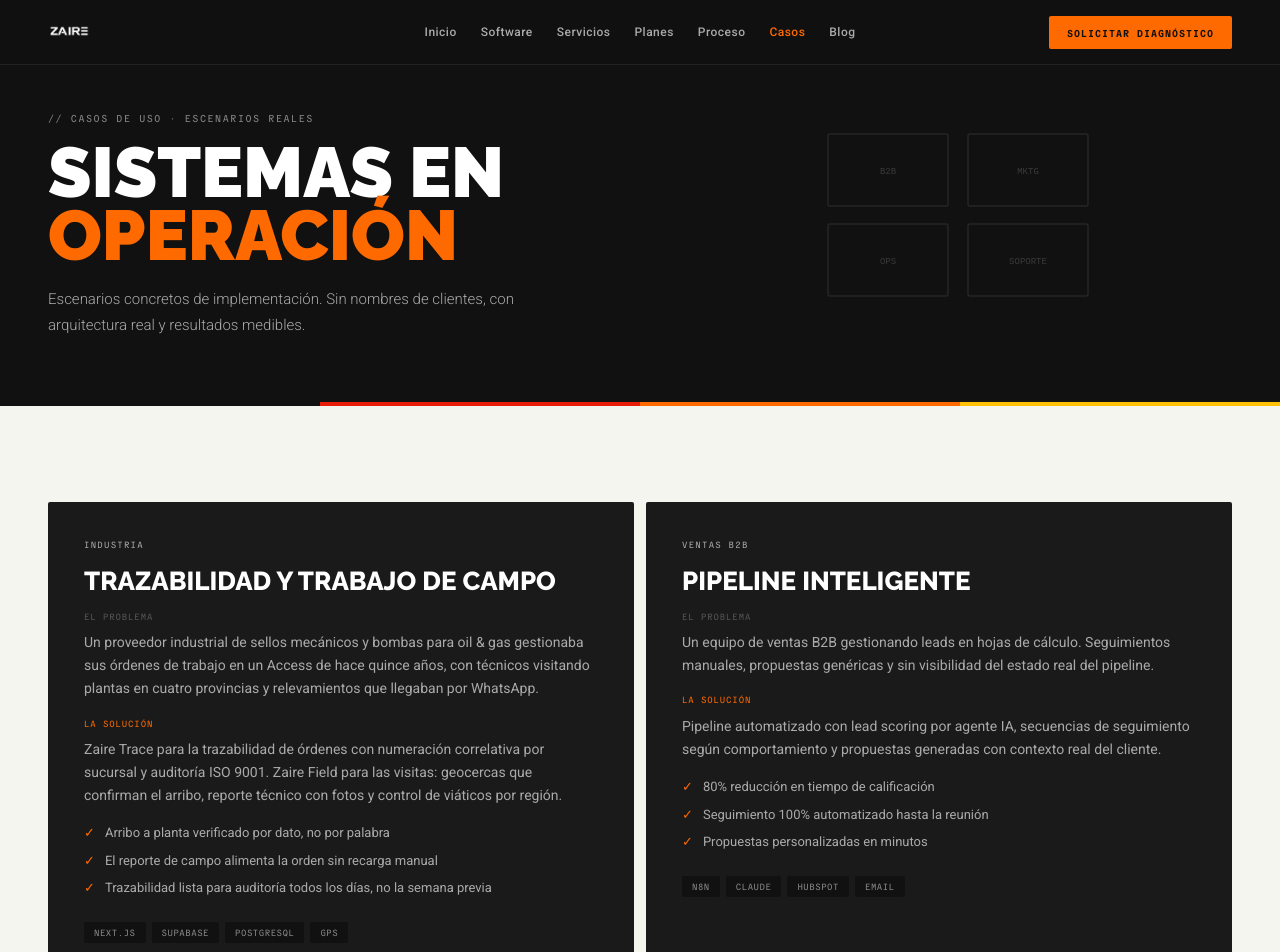
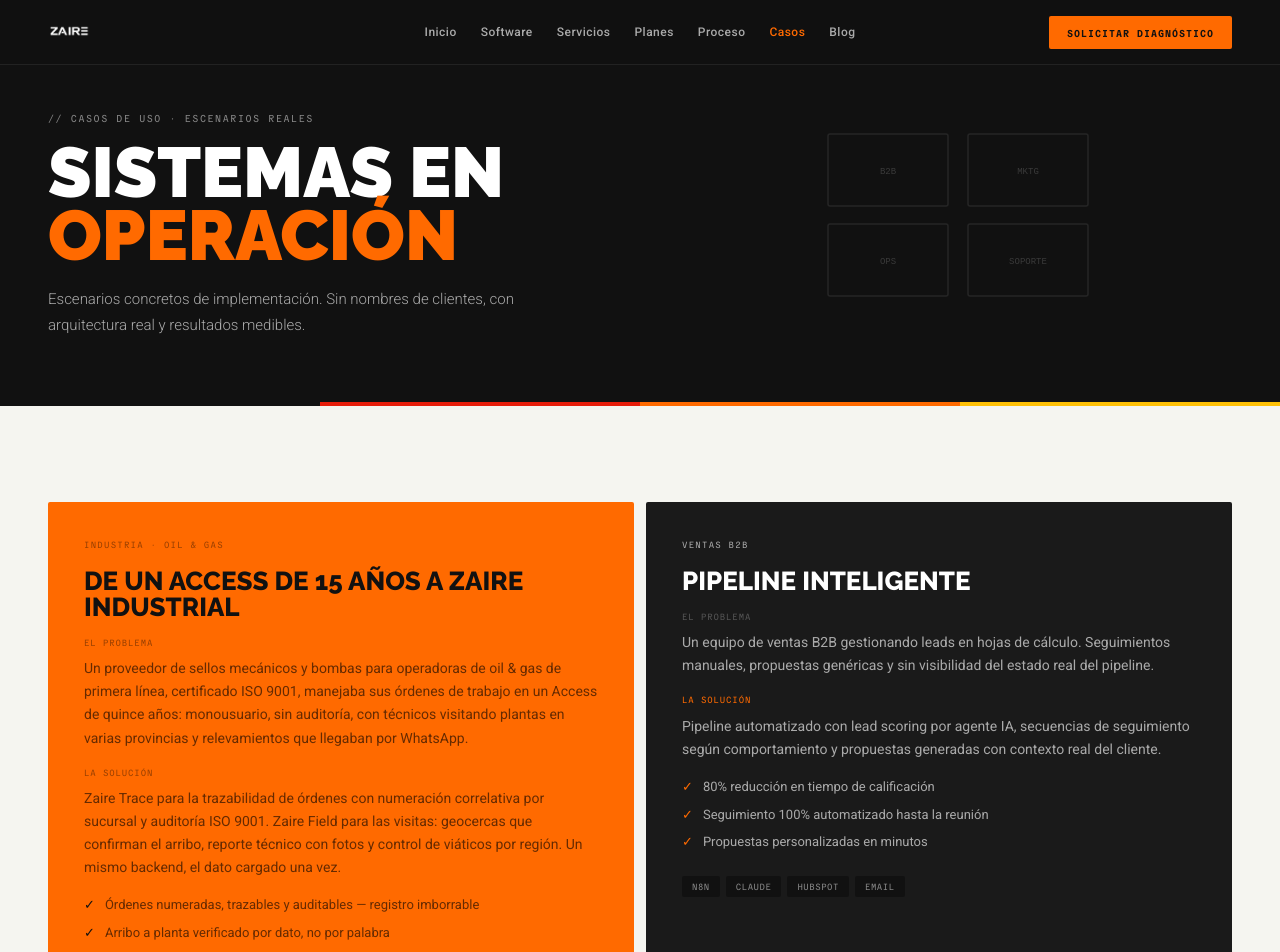
Before and after one commit to andyalbarracin/zaire-web, a Next.js app: page /casos in a window 1280 px wide. Shown: the top 952 px of the page. Built offline with nearby package versions, Linux system fonts and the light colour scheme.

Commit message:
feat(casos): caso industrial oil & gas genérico como flagship
- Enriquece el caso de industria (Access de 15 años → Zaire Industrial), sin nombrar clientes
- Lo destaca (hl) y lo mantiene primero; el resto de casos sin cambios

```diff
--- a/app/casos/page.tsx
+++ b/app/casos/page.tsx
@@ -15,13 +15,13 @@ import Reveal from '@/components/reveal';
 
 const casos = [
   {
-    sector: 'INDUSTRIA',
-    title: 'Trazabilidad y Trabajo de Campo',
-    challenge: 'Un proveedor industrial de sellos mecánicos y bombas para oil & gas gestionaba sus órdenes de trabajo en un Access de hace quince años, con técnicos visitando plantas en cuatro provincias y relevamientos que llegaban por WhatsApp.',
-    solution: 'Zaire Trace para la trazabilidad de órdenes con numeración correlativa por sucursal y auditoría ISO 9001. Zaire Field para las visitas: geocercas que confirman el arribo, reporte técnico con fotos y control de viáticos por región.',
-    results: ['Arribo a planta verificado por dato, no por palabra', 'El reporte de campo alimenta la orden sin recarga manual', 'Trazabilidad lista para auditoría todos los días, no la semana previa'],
-    chips: ['Next.js', 'Supabase', 'PostgreSQL', 'GPS'],
-    hl: false,
+    sector: 'INDUSTRIA · OIL & GAS',
+    title: 'De un Access de 15 años a Zaire Industrial',
+    challenge: 'Un proveedor de sellos mecánicos y bombas para operadoras de oil & gas de primera línea, certificado ISO 9001, manejaba sus órdenes de trabajo en un Access de quince años: monousuario, sin auditoría, con técnicos visitando plantas en varias provincias y relevamientos que llegaban por WhatsApp.',
+    solution: 'Zaire Trace para la trazabilidad de órdenes con numeración correlativa por sucursal y auditoría ISO 9001. Zaire Field para las visitas: geocercas que confirman el arribo, reporte técnico con fotos y control de viáticos por región. Un mismo backend, el dato cargado una vez.',
+    results: ['Órdenes numeradas, trazables y auditables — registro imborrable', 'Arribo a planta verificado por dato, no por palabra', 'El reporte de campo alimenta la orden sin recarga manual', 'Lista para la auditoría ISO todos los días, no la semana previa'],
+    chips: ['Zaire Trace', 'Zaire Field', 'ISO 9001', 'Multi-sucursal'],
+    hl: true,
   },
   {
     sector: 'VENTAS B2B',
@@ -39,7 +39,7 @@ const casos = [
     solution: 'Sistema de generación de contenido a escala con knowledge base de marca propia. Los agentes crean, el equipo revisa y aprueba. Publicación automatizada multi-plataforma.',
     results: ['3× más contenido con el mismo equipo', 'Brand voice consistente en todos los canales', 'Ciclo editorial de días → horas'],
     chips: ['OpenAI', 'Supabase', 'RAG', 'n8n'],
-    hl: true,
+    hl: false,
   },
   {
     sector: 'OPERACIONES INTERNAS',
```
